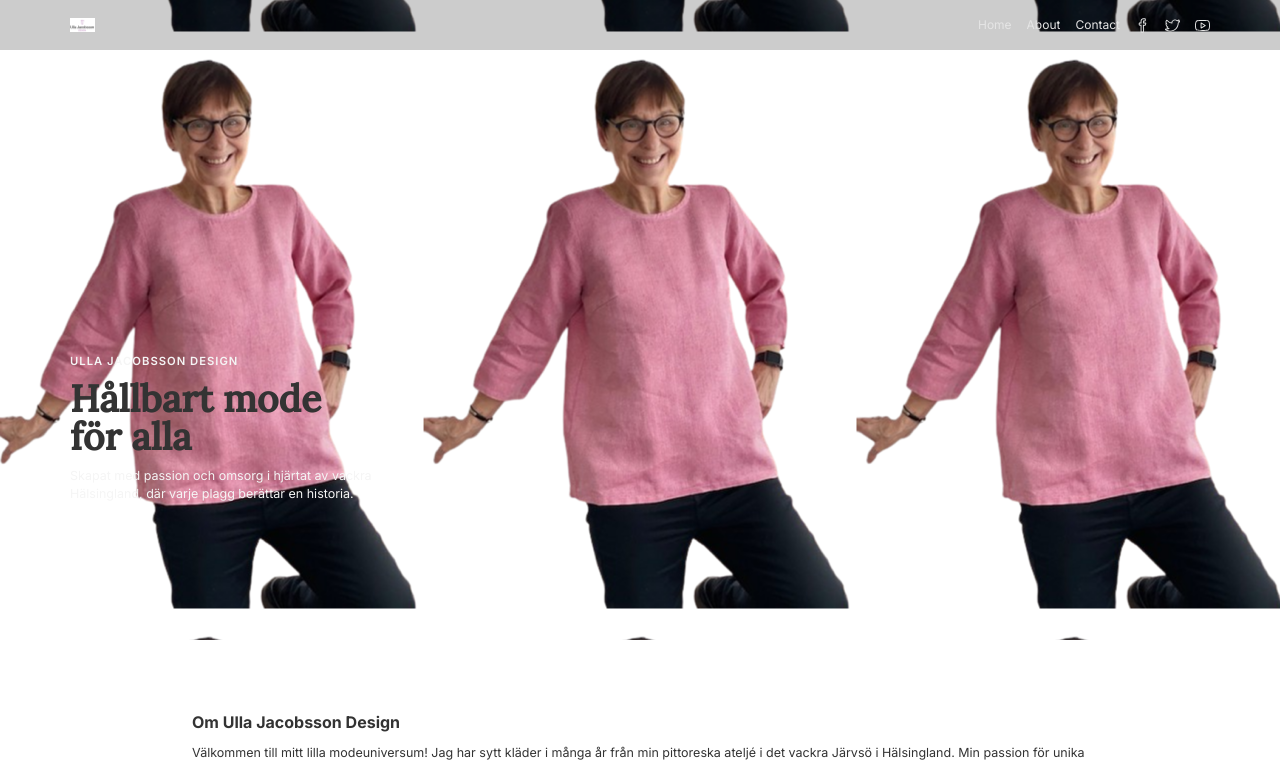
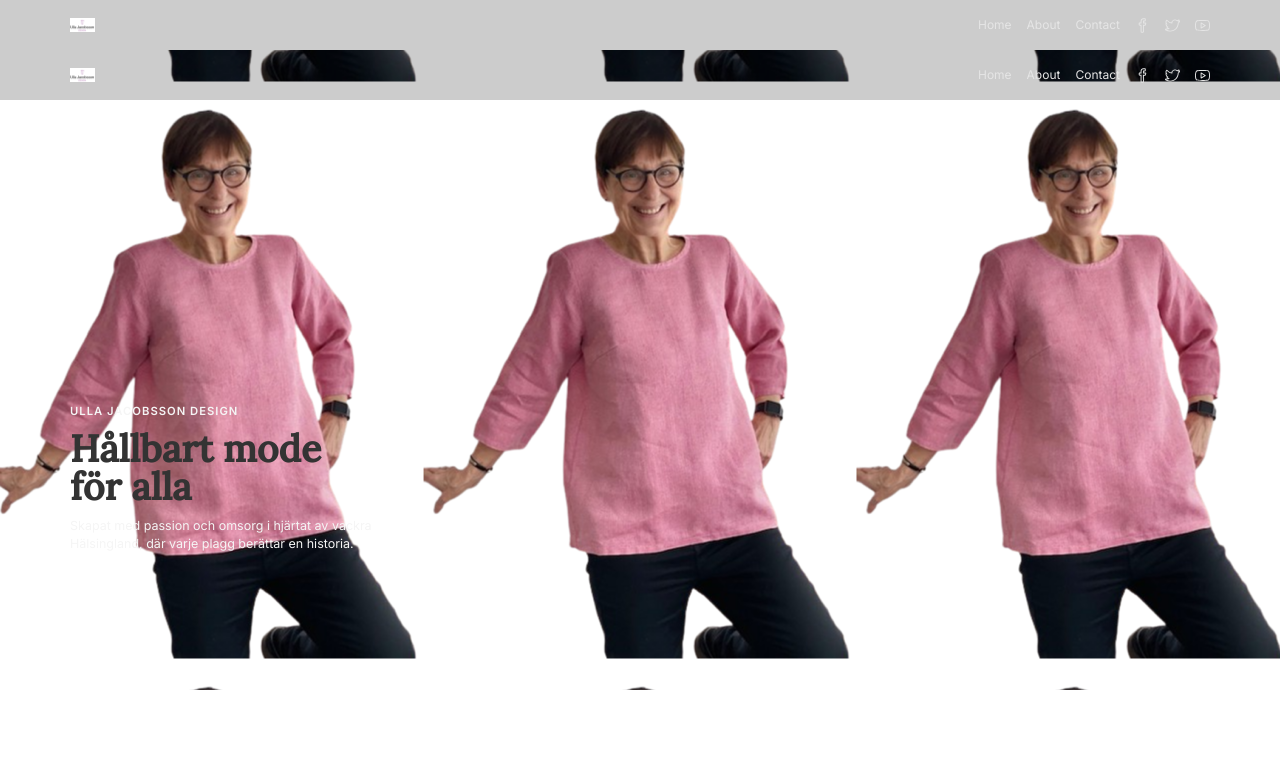
Before and after one commit to hanna-fmw/ulla-jacobsson-design, a Next.js app: page / in a window 1280 px wide. Shown: the top 762 px of the page. Built offline with nearby package versions, Linux system fonts and the light colour scheme.

Commit message:
Added Navbar to layout.tsx

```diff
--- a/app/layout.tsx
+++ b/app/layout.tsx
@@ -31,8 +31,8 @@ export default function RootLayout({
 }>) {
 	return (
 		<html lang='en'>
-			<body
-				className={`${roboto.variable} ${lora.variable} ${leage_spartan.variable}`}>
+			<body className={`${roboto.variable} ${lora.variable} ${leage_spartan.variable}`}>
+				<Navbar />
 				{children}
 				<Footer />
 			</body>
```
